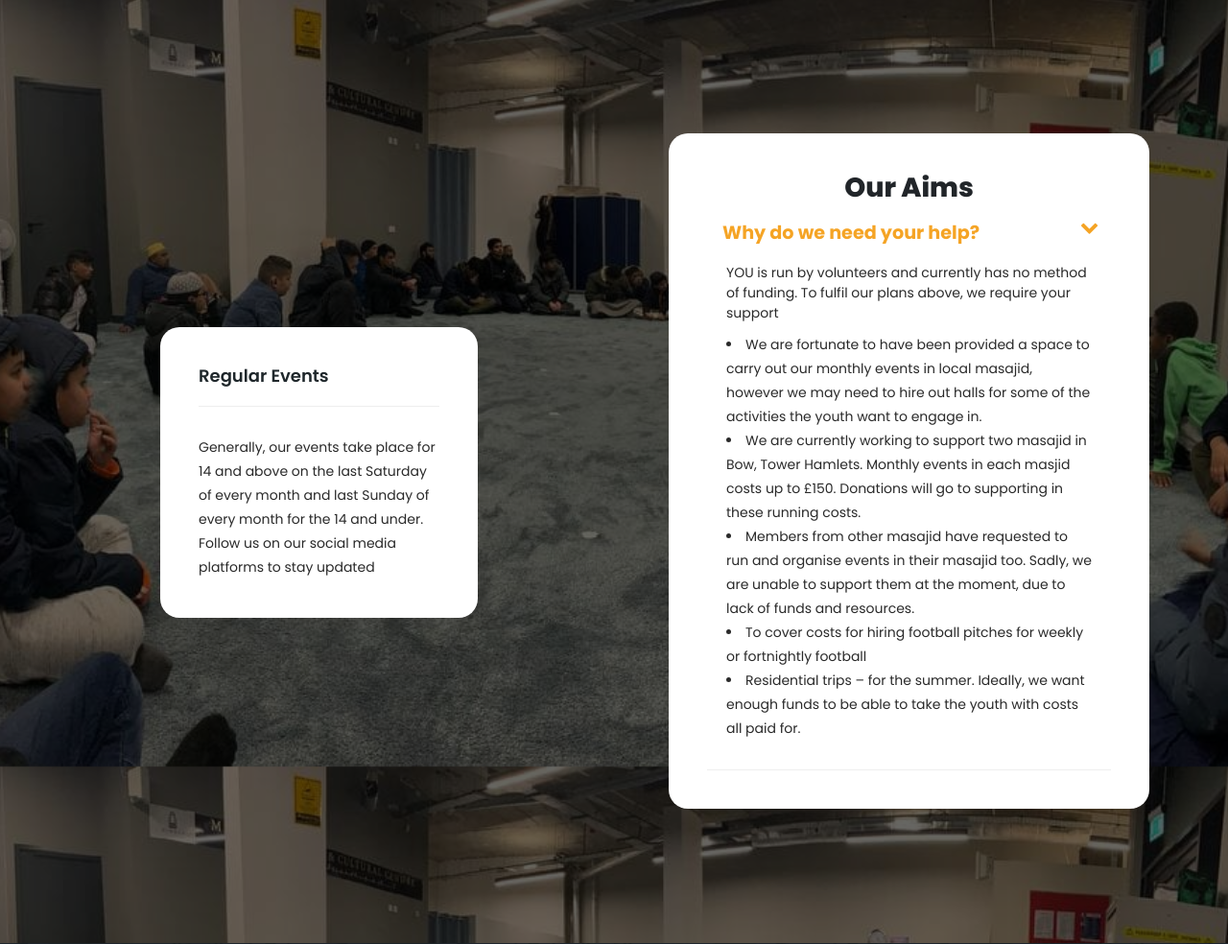
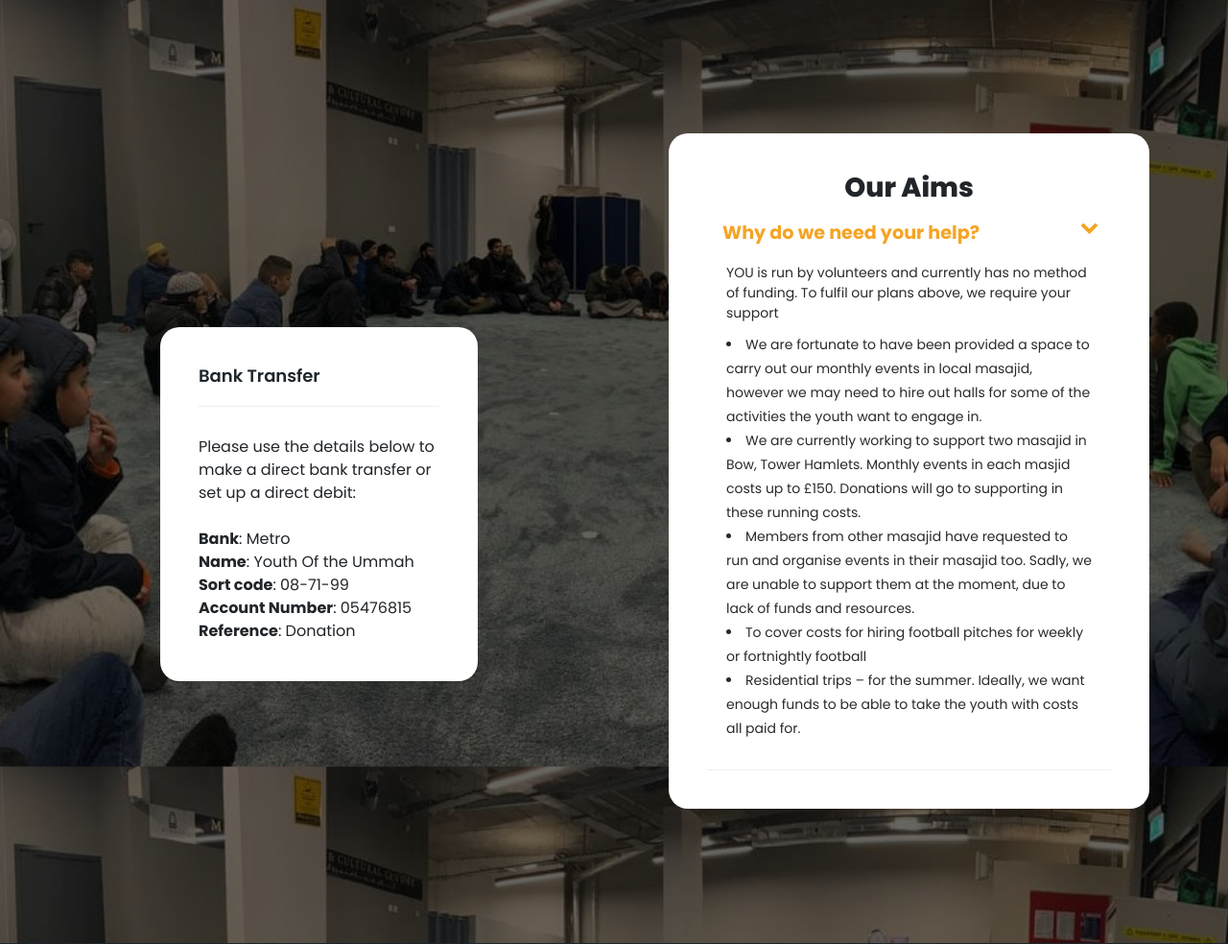
Before and after one commit to Abid-dev/youth-of-the-ummah-website, a PHP site: page / in a window 1280 px wide. Shown: the part 4233-5217 px from the top of the page at 96% size. Run offline with PHP 8.4, Linux system fonts and the light colour scheme; some libraries are stand-ins or nearby versions.

Commit message:
replace paypal with bank details section

```diff
--- a/index.php
+++ b/index.php
@@ -17,7 +17,7 @@
 
   <!-- Additional CSS Files -->
   <link rel="stylesheet" href="assets/css/fontawesome.css">
-    <link rel="stylesheet" href="assets/css/custom.css?<?php echo date("YmdHis");?>">
+  <link rel="stylesheet" href="assets/css/custom.css?<?php echo date("YmdHis"); ?>">
   <link rel="stylesheet" href="assets/css/owl.css">
   <link rel="stylesheet" href="assets/css/lightbox.css">
 </head>
@@ -60,12 +60,24 @@
             <!-- ***** Logo End ***** -->
             <!-- ***** Menu Start ***** -->
             <ul class="nav">
-                          <a href="#top" class="active"><li class="scroll-to-section">Home</li></a>
-                          <a href="#about-us" class="active"><li class="scroll-to-section">About us</li></a>
-                          <a href="#events" class="active"><li class="scroll-to-section">Events</li></a>
-                          <a href="#courses" class="active"><li class="scroll-to-section">Gallery</li></a>
-                          <a href="#donate" class="active"><li class="scroll-to-section">Donate</li></a>
-                          <a href="#contact" class="active"><li class="scroll-to-section">Contact Us</li></a>
+              <a href="#top" class="active">
+                <li class="scroll-to-section">Home</li>
+              </a>
+              <a href="#about-us" class="active">
+                <li class="scroll-to-section">About us</li>
+              </a>
+              <a href="#events" class="active">
+                <li class="scroll-to-section">Events</li>
+              </a>
+              <a href="#courses" class="active">
+                <li class="scroll-to-section">Gallery</li>
+              </a>
+              <a href="#donate" class="active">
+                <li class="scroll-to-section">Donate</li>
+              </a>
+              <a href="#contact" class="active">
+                <li class="scroll-to-section">Contact Us</li>
+              </a>
             </ul>
             <a class='menu-trigger'>
               <span>Menu</span>
@@ -377,53 +389,20 @@
         <div class="col-lg-6 align-self-center">
           <div class="row">
             <div class="col-lg-12 paypal-container">
-
               <div class="info-box">
-              <h4>Regular Events</h4>
-              <p>Generally, our events take place for 14 and above on the last Saturday of every month and last Sunday of every month for the 14 and under. Follow us on our social media platforms to stay updated</p>
-              <!-- <div class="main-button-red">
-                <a href="meetings.html">All Upcoming Meetings</a>
-              </div> -->
+                <h4>Bank Transfer</h4>
+                <div>
+                  <div>Please use the details below to make a direct bank transfer or set up a direct debit:</div>
+                  <br>
+                  <div><strong>Bank</strong>: Metro<br><strong>Name</strong>: Youth Of the Ummah<br><strong>Sort code</strong>: 08-71-99<br><strong>Account Number</strong>: 05476815<br><strong>Reference</strong>: Donation</div>
                 </div>
-            <!-- <div id="donate-button-container">
-              <div id="donate-button"></div>
-              <script src="https://www.paypalobjects.com/donate/sdk/donate-sdk.js" charset="UTF-8"></script>
-              <script>
-              PayPal.Donation.Button({
-              env:'production',
-              hosted_button_id:'2WNCC4RNQRERU',
-              image: {
-              src:'https://pics.paypal.com/00/s/OTBmYWU0YTktMzlmMy00YjQ3LTgwMDctZGViZTRjMmVmNzQx/file.PNG',
-              alt:'Donate with PayPal button',
-              title:'PayPal - The safer, easier way to pay online!',
-              }
-              }).render('#donate-button');
-              </script>
-            </div> -->
-
-
-
+              </div>
             </div>
           </div>
         </div>
         <div class="col-lg-6">
           <div class="accordions is-first-expanded">
             <h3 class="our-aims-title">Our Aims</h3>
-
-            <!-- <article class="accordion">
-              <div class="accordion-head">
-                  <span>What we are doing</span>
-                  <span class="icon">
-                      <i class="icon fa fa-chevron-right"></i>
-                  </span>
-              </div>
-              <div class="accordion-body">
-                <div class="content">
-                    <p>Through these events, we try to create a really fun atmosphere in a safe environment. They are full of team activities orchestrated to build strong bonds of brotherhood and inspire good conduct therein. We inject short bursts of crash learning between the activities so the youth not only have fun, but learn essentials things about their faith. Overall, through these events, we want give our youth a taste of the sweetness of our faith and empower them with an enthusiasm that makes them and our community great.</p>
-                    <p>Stay updated with our community to hear and read about our bigger and wider vision. Will be posted soon...</p>
-                </div>
-              </div>
-            </article> -->
             <article class="accordion">
               <div class="accordion-head">
                 <span>Why do we need your help?</span>
@@ -539,7 +518,7 @@
   <script src="assets/js/tabs.js"></script>
   <script src="assets/js/video.js"></script>
   <script src="assets/js/slick-slider.js"></script>
-    <script src="assets/js/custom.js?<?php echo date("YmdHis");?>"></script>
+  <script src="assets/js/custom.js?<?php echo date("YmdHis"); ?>"></script>
   <script>
     //according to loftblog tut
     $('.nav li:first').addClass('active');
@@ -552,7 +531,8 @@
 
       if (isAnimate) {
         $('body, html').animate({
-              scrollTop: reqSectionPos },
+            scrollTop: reqSectionPos
+          },
           800);
       } else {
         $('body, html').scrollTop(reqSectionPos);
@@ -561,7 +541,7 @@
     };
 
     var checkSection = function checkSection() {
-          $('.section').each(function () {
+      $('.section').each(function() {
         var
           $this = $(this),
           topEdge = $this.offset().top - 80,
@@ -577,16 +557,17 @@
       });
     };
 
-        $('.main-menu, .responsive-menu, .scroll-to-section').on('click', 'a', function (e) {
+    $('.main-menu, .responsive-menu, .scroll-to-section').on('click', 'a', function(e) {
       e.preventDefault();
       showSection($(this).attr('href'), true);
     });
 
-        $(window).scroll(function () {
+    $(window).scroll(function() {
       checkSection();
     });
   </script>
 </body>
 
 </body>
+
 </html>
```
Lines whose indentation alone changed are shown as unchanged.
